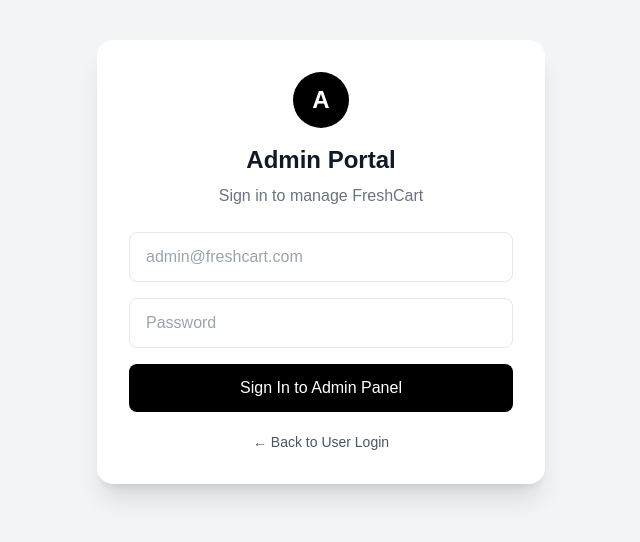
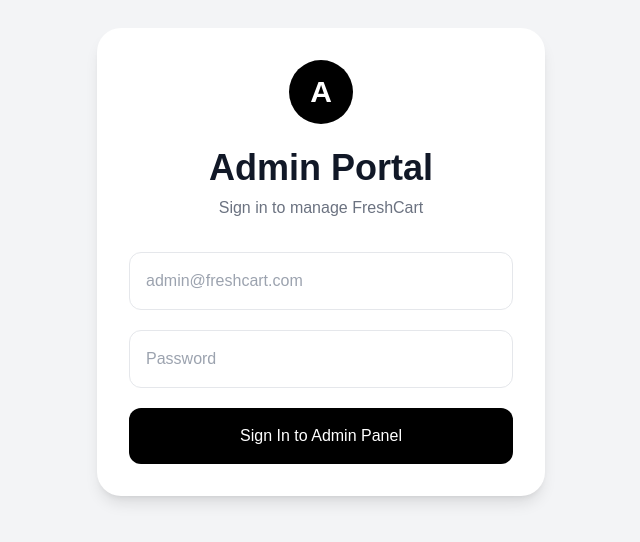
Before and after one commit to sameepabadhuge/shopping-cart-frontend, a React app: page /admin/login in a window 1280 px wide. Shown: the part 138-680 px from the top of the page, without its empty margins (319-959 px from the left). Built offline with nearby package versions, Linux system fonts and the light colour scheme; the HTML template or start-up script is replaced by a standard one.

Commit message:
create new admin login file

```diff
--- a/src/pages/admin/AdminLogin.jsx
+++ b/src/pages/admin/AdminLogin.jsx
@@ -1,35 +1,60 @@
-import { useState } from "react";
-import { Link, useNavigate } from "react-router-dom";
+import {
+  useState,
+} from "react";
+
+import {
+  useNavigate,
+} from "react-router-dom";
+
 import axios from "axios";
 
 export default function AdminLogin() {
-  const navigate = useNavigate();
+  const navigate =
+    useNavigate();
 
-  const [email, setEmail] = useState("");
-  const [password, setPassword] = useState("");
+  const [formData, setFormData] =
+    useState({
+      email: "",
+      password: "",
+    });
 
-  const handleAdminLogin = async (e) => {
+  const [error, setError] =
+    useState("");
+
+  const handleChange = (e) => {
+    setFormData({
+      ...formData,
+      [e.target.name]:
+        e.target.value,
+    });
+  };
+
+  const handleSubmit =
+    async (e) => {
       e.preventDefault();
 
       try {
-      const res = await axios.post(
+        const res =
+          await axios.post(
             "http://localhost:5000/api/auth/admin-login",
-        {
-          email,
-          password,
-        }
+            formData
           );
 
-      localStorage.setItem("token", res.data.token);
         localStorage.setItem(
           "user",
-        JSON.stringify(res.data.user)
+          JSON.stringify(
+            res.data.user
+          )
         );
 
-      navigate("/admin/dashboard");
-    } catch (error) {
-      alert(
-        error.response?.data?.message ||
+        navigate(
+          "/admin/dashboard"
+        );
+
+      } catch (err) {
+        setError(
+          err.response?.data
+            ?.message ||
             "Login failed"
         );
       }
@@ -37,64 +62,73 @@
 
   return (
     <div className="min-h-screen bg-gray-100 flex items-center justify-center px-4">
-      <div className="w-full max-w-md bg-white rounded-2xl shadow-xl p-8">
 
-        <div className="text-center">
-          <div className="w-14 h-14 mx-auto rounded-full bg-black text-white flex items-center justify-center text-2xl font-bold">
+      <div className="bg-white rounded-3xl shadow-lg p-8 w-full max-w-md">
+
+        <div className="w-16 h-16 rounded-full bg-black text-white flex items-center justify-center text-3xl font-bold mx-auto">
           A
         </div>
 
-          <h1 className="text-2xl font-bold mt-4">
+        <h1 className="text-4xl font-bold text-center mt-6">
           Admin Portal
         </h1>
 
-          <p className="text-gray-500 mt-2">
+        <p className="text-center text-gray-500 mt-2">
           Sign in to manage FreshCart
         </p>
-        </div>
+
+        {error && (
+          <p className="text-red-500 text-center mt-4">
+            {error}
+          </p>
+        )}
 
         <form
-          onSubmit={handleAdminLogin}
-          className="mt-6 space-y-4"
+          onSubmit={
+            handleSubmit
+          }
+          className="space-y-5 mt-8"
         >
+
           <input
             type="email"
+            name="email"
             placeholder="admin@freshcart.com"
-            value={email}
-            onChange={(e) =>
-              setEmail(e.target.value)
+            value={
+              formData.email
             }
-            className="w-full border rounded-lg px-4 py-3 outline-none focus:ring-2 focus:ring-black"
+            onChange={
+              handleChange
+            }
+            className="w-full border rounded-xl px-4 py-4"
+            required
           />
 
           <input
             type="password"
+            name="password"
             placeholder="Password"
-            value={password}
-            onChange={(e) =>
-              setPassword(e.target.value)
+            value={
+              formData.password
             }
-            className="w-full border rounded-lg px-4 py-3 outline-none focus:ring-2 focus:ring-black"
+            onChange={
+              handleChange
+            }
+            className="w-full border rounded-xl px-4 py-4"
+            required
           />
 
           <button
             type="submit"
-            className="w-full bg-black text-white py-3 rounded-lg hover:opacity-90"
+            className="w-full bg-black text-white py-4 rounded-xl"
           >
             Sign In to Admin Panel
           </button>
+
         </form>
 
-        <p className="text-center mt-5 text-sm">
-          <Link
-            to="/login"
-            className="text-gray-600 hover:text-black"
-          >
-            ← Back to User Login
-          </Link>
-        </p>
+      </div>
 
-      </div>
     </div>
   );
 }
```
Lines whose indentation alone changed are shown as unchanged.
